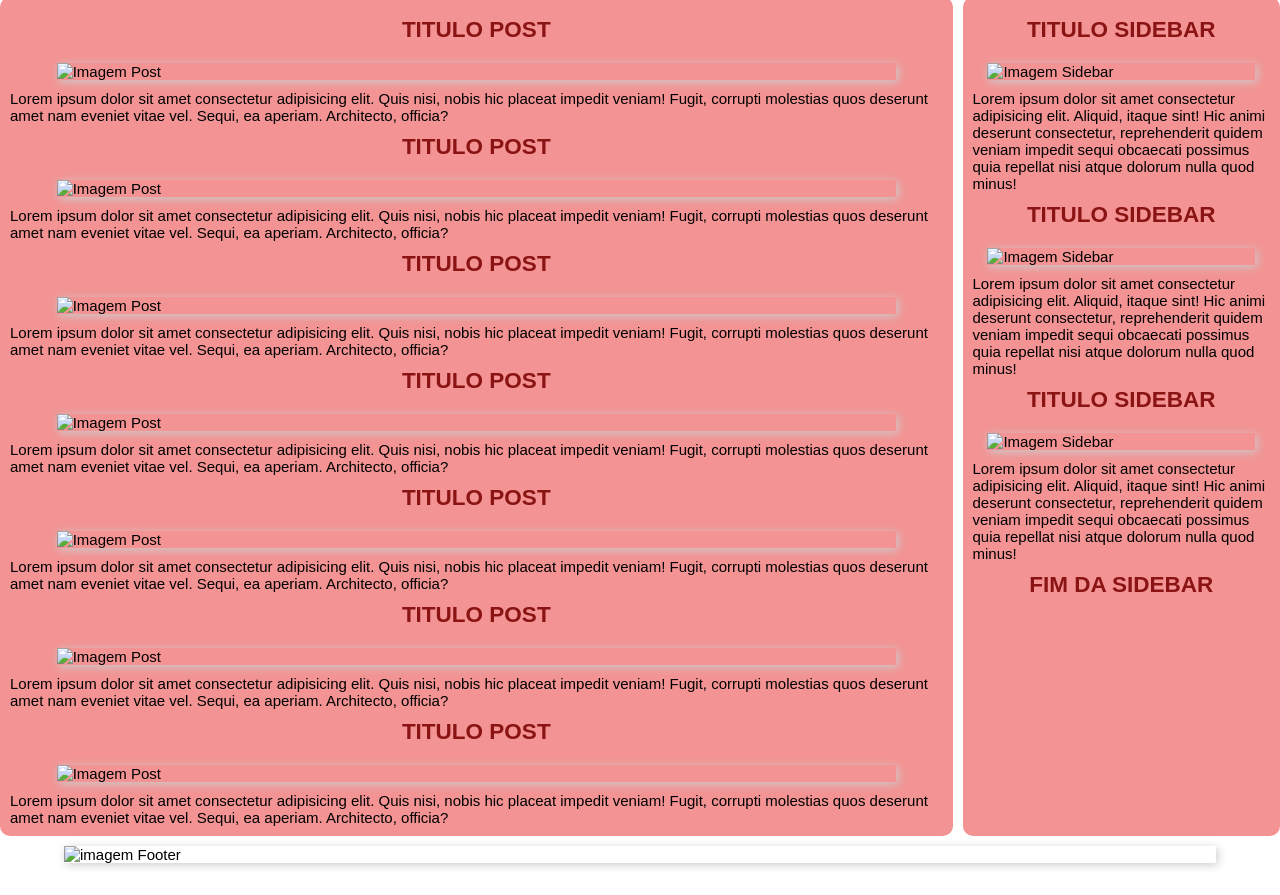
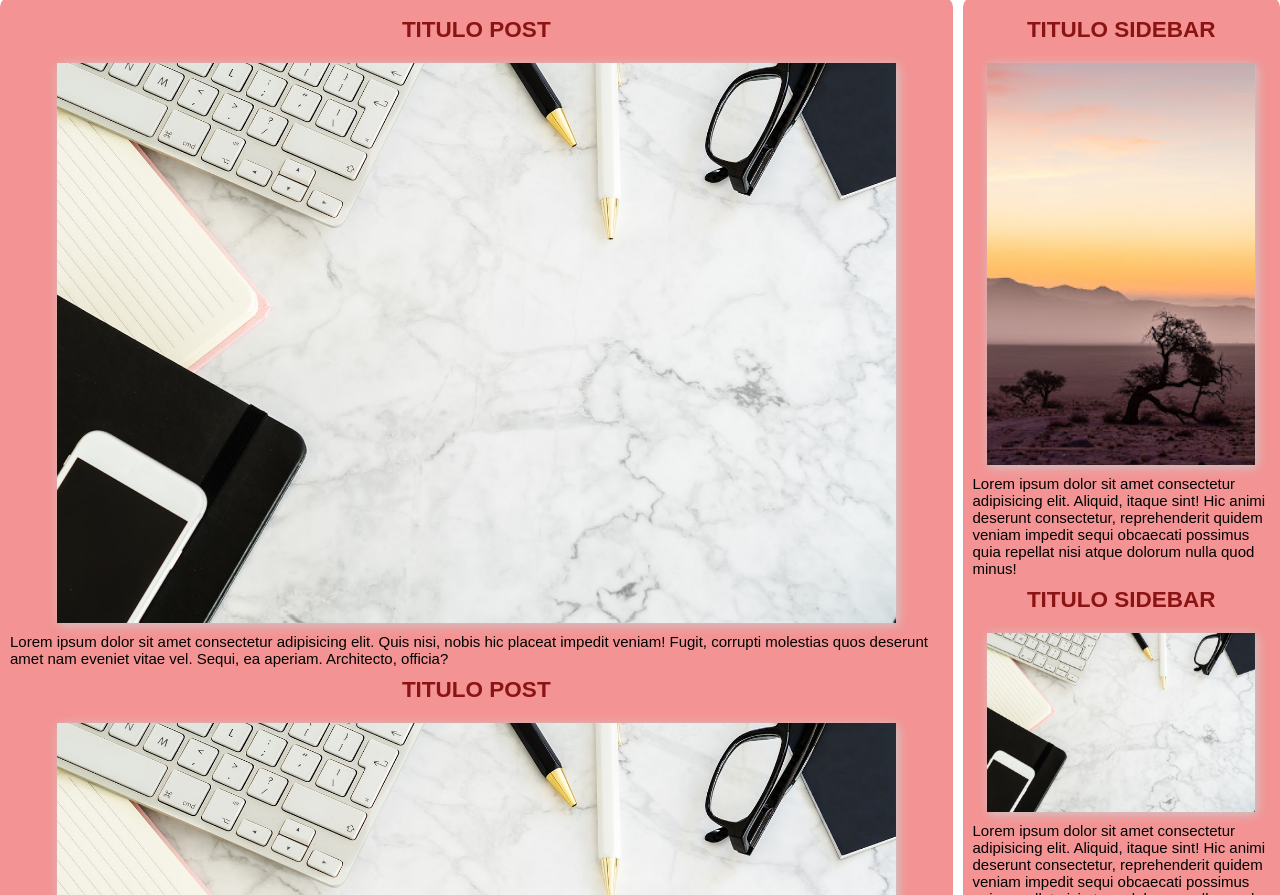
Before and after one commit to crisrocha025/sidebarSticky, a plain HTML site: page index.html in a window 1280 px wide. Shown: the part 57-952 px from the top of the page. Before the commit the page ends 930 px from the top, so only its background shows below. Drawn offline with nearby package versions, Linux system fonts and the light colour scheme; a web font is replaced by a local one.

Commit message:
Update index.html

```diff
--- a/index.html
+++ b/index.html
@@ -16,37 +16,37 @@
             <div class="theiaStickySidebar">
                 <div>
                     <h2>Titulo Post</h2>
-                    <img src="img/img3.jpg" alt="Imagem Post" />
+                    <img src="img3.jpg" alt="Imagem Post" />
                     <p>Lorem ipsum dolor sit amet consectetur adipisicing elit. Quis nisi, nobis hic placeat impedit veniam! Fugit, corrupti molestias quos deserunt amet nam eveniet vitae vel. Sequi, ea aperiam. Architecto, officia?</p>
                 </div>
                 <div>
                     <h2>Titulo Post</h2>
-                    <img src="img/img3.jpg" alt="Imagem Post" />
+                    <img src="img3.jpg" alt="Imagem Post" />
                     <p>Lorem ipsum dolor sit amet consectetur adipisicing elit. Quis nisi, nobis hic placeat impedit veniam! Fugit, corrupti molestias quos deserunt amet nam eveniet vitae vel. Sequi, ea aperiam. Architecto, officia?</p>
                 </div>
                 <div>
                     <h2>Titulo Post</h2>
-                    <img src="img/img3.jpg" alt="Imagem Post" />
+                    <img src="img3.jpg" alt="Imagem Post" />
                     <p>Lorem ipsum dolor sit amet consectetur adipisicing elit. Quis nisi, nobis hic placeat impedit veniam! Fugit, corrupti molestias quos deserunt amet nam eveniet vitae vel. Sequi, ea aperiam. Architecto, officia?</p>
                 </div>
                 <div>
                     <h2>Titulo Post</h2>
-                    <img src="img/img3.jpg" alt="Imagem Post" />
+                    <img src="img3.jpg" alt="Imagem Post" />
                     <p>Lorem ipsum dolor sit amet consectetur adipisicing elit. Quis nisi, nobis hic placeat impedit veniam! Fugit, corrupti molestias quos deserunt amet nam eveniet vitae vel. Sequi, ea aperiam. Architecto, officia?</p>
                 </div>
                 <div>
                     <h2>Titulo Post</h2>
-                    <img src="img/img3.jpg" alt="Imagem Post" />
+                    <img src="img3.jpg" alt="Imagem Post" />
                     <p>Lorem ipsum dolor sit amet consectetur adipisicing elit. Quis nisi, nobis hic placeat impedit veniam! Fugit, corrupti molestias quos deserunt amet nam eveniet vitae vel. Sequi, ea aperiam. Architecto, officia?</p>
                 </div>
                 <div>
                     <h2>Titulo Post</h2>
-                    <img src="img/img3.jpg" alt="Imagem Post" />
+                    <img src="img3.jpg" alt="Imagem Post" />
                     <p>Lorem ipsum dolor sit amet consectetur adipisicing elit. Quis nisi, nobis hic placeat impedit veniam! Fugit, corrupti molestias quos deserunt amet nam eveniet vitae vel. Sequi, ea aperiam. Architecto, officia?</p>
                 </div>
                 <div>
                     <h2>Titulo Post</h2>
-                    <img src="img/img3.jpg" alt="Imagem Post" />
+                    <img src="img3.jpg" alt="Imagem Post" />
                     <p>Lorem ipsum dolor sit amet consectetur adipisicing elit. Quis nisi, nobis hic placeat impedit veniam! Fugit, corrupti molestias quos deserunt amet nam eveniet vitae vel. Sequi, ea aperiam. Architecto, officia?</p>
                 </div>
             </div>
@@ -55,17 +55,17 @@
           <div class="theiaStickySidebar">
                 <div>
                     <h2>Titulo Sidebar</h2>
-                    <img src="img/img4.jpg" alt="Imagem Sidebar"/>
+                    <img src="img4.jpg" alt="Imagem Sidebar"/>
                     <p>Lorem ipsum dolor sit amet consectetur adipisicing elit. Aliquid, itaque sint! Hic animi deserunt consectetur, reprehenderit quidem veniam impedit sequi obcaecati possimus quia repellat nisi atque dolorum nulla quod minus!</p>
                 </div>
                 <div>
                     <h2>Titulo Sidebar</h2>
-                    <img src="img/img3.jpg" alt="Imagem Sidebar"/>
+                    <img src="img3.jpg" alt="Imagem Sidebar"/>
                     <p>Lorem ipsum dolor sit amet consectetur adipisicing elit. Aliquid, itaque sint! Hic animi deserunt consectetur, reprehenderit quidem veniam impedit sequi obcaecati possimus quia repellat nisi atque dolorum nulla quod minus!</p>
                 </div>
                 <div>
                     <h2>Titulo Sidebar</h2>
-                    <img src="img/img2.jpg" alt="Imagem Sidebar"/>
+                    <img src="img2.jpg" alt="Imagem Sidebar"/>
                     <p>Lorem ipsum dolor sit amet consectetur adipisicing elit. Aliquid, itaque sint! Hic animi deserunt consectetur, reprehenderit quidem veniam impedit sequi obcaecati possimus quia repellat nisi atque dolorum nulla quod minus!</p>
                     <h2>Fim da Sidebar</h2>
                 </div>
@@ -73,11 +73,11 @@
         </div>
     </div>
       <footer class="footer">
-          <img src="img/img1.jpg" alt="imagem Footer"/>
+          <img src="img1.jpg" alt="imagem Footer"/>
       </footer>
       <script type="text/javascript" src="http://code.jquery.com/jquery.min.js"></script>
-<script type="text/javascript" src="dist/ResizeSensor.min.js"></script>
-<script type="text/javascript" src="dist/theia-sticky-sidebar.min.js"></script>
+<script type="text/javascript" src="ResizeSensor.min.js"></script>
+<script type="text/javascript" src="theia-sticky-sidebar.min.js"></script>
 
 <script type="text/javascript">
   jQuery(document).ready(function() {
```
